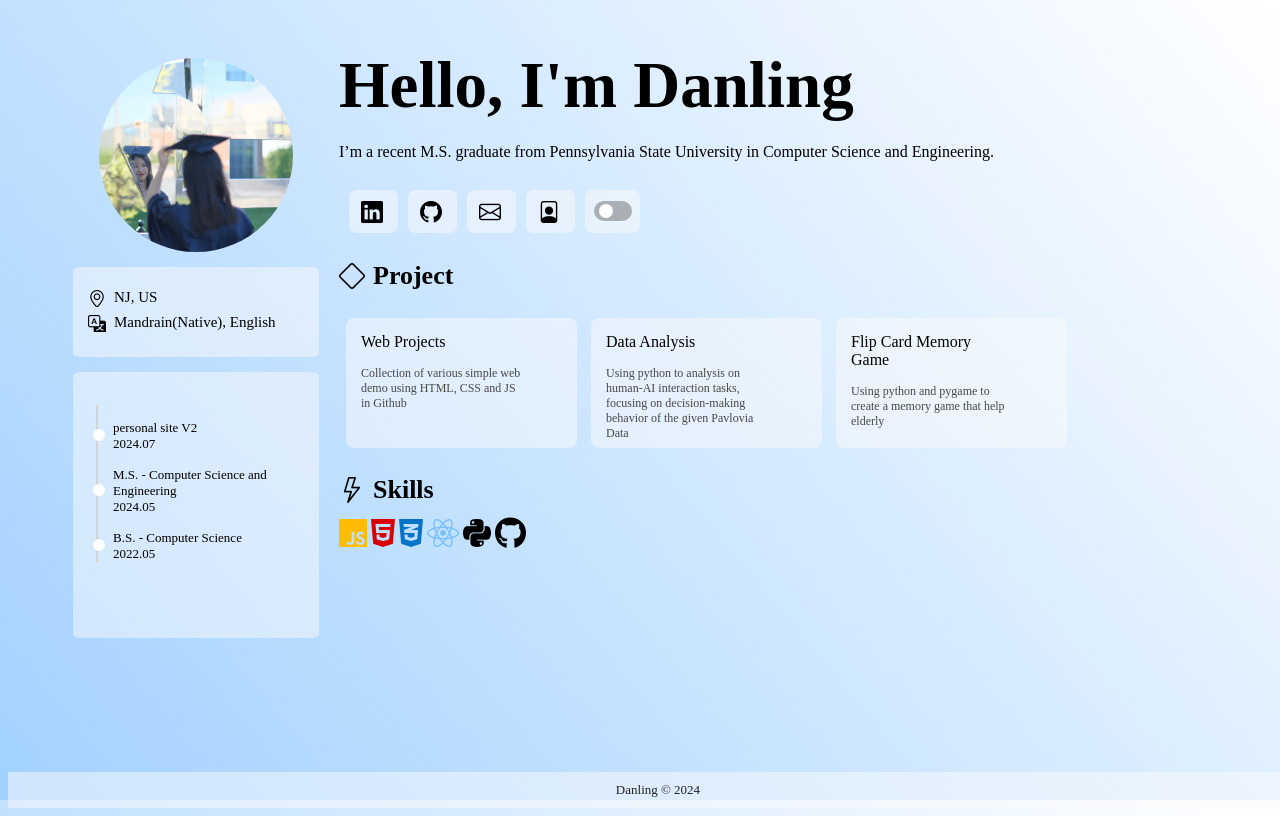
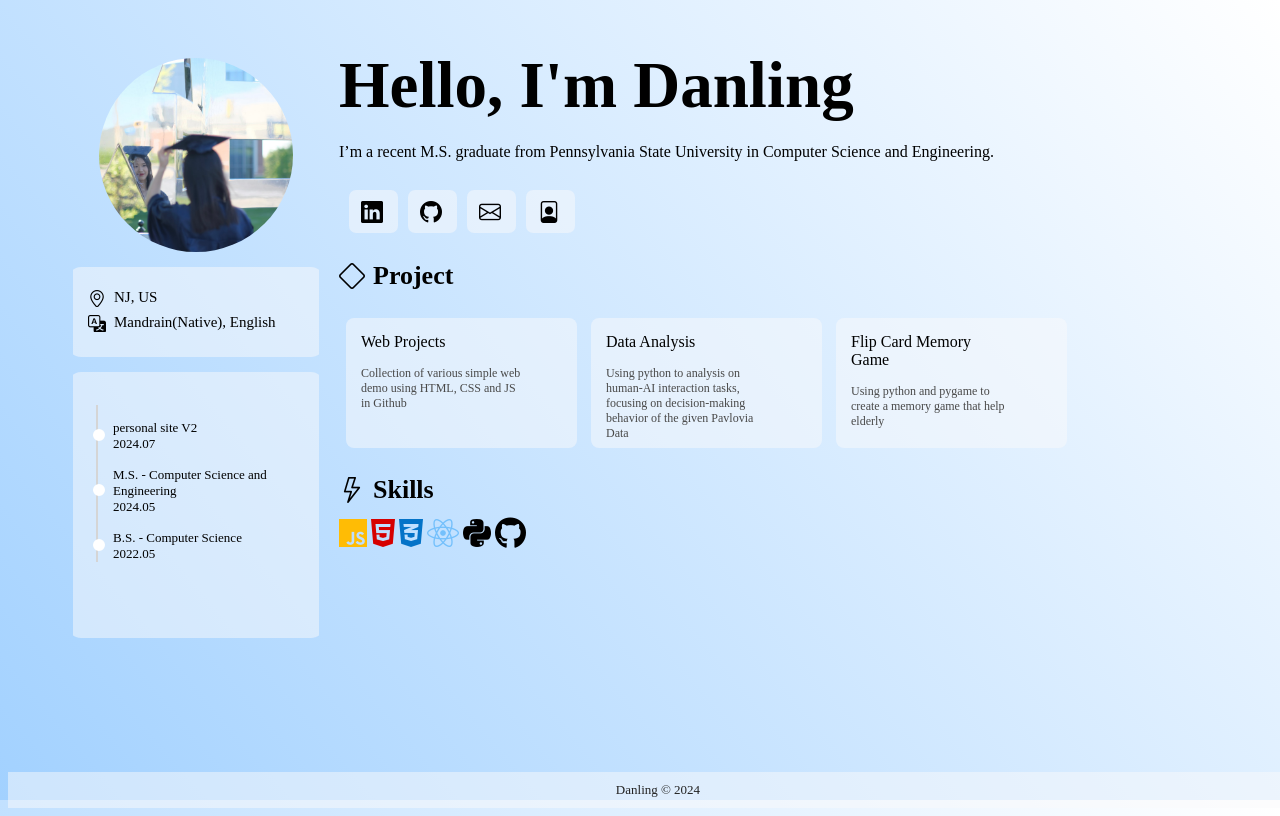
Before and after one commit to jdl15/jdl15.github.io, a plain HTML site: page index.html in a window 1280 px wide. Shown: the top 816 px of the page. Drawn offline with nearby package versions, Linux system fonts and the light colour scheme.

Commit message:
comment out the dark mode for now

```diff
--- a/index.html
+++ b/index.html
@@ -77,15 +77,16 @@
                         <i class="bi bi-file-person"></i>
                         <div class = "iconTip">Resume</div>
                     </a>
-                    <a class = "switch" href="javascript:void(0)">
+                    <!-- <a class = "switch iconItem" href="javascript:void(0)">
                         <div class = "onoffswitch">
                             <input type = "checkbox" name = "onoffswitch" class = "onoffswitch-checkbox" id = "myonoffswitch" checked>
                             <label class = "onoffswitch-label" for = "myonoffswitch">
                                 <span class = "onoffswitch-inner"></span>
                                 <span class = "onoffswitch-switch"></span>
                             </label>
+                            <div class = "iconTip">Mode</div>
                         </div>
-                    </a>
+                    </a> -->
                 </div>
             </header>
 
--- a/style.css
+++ b/style.css
@@ -1,4 +1,4 @@
-html[data-theme="Dark"] {
+/* html[data-theme="Dark"] {
     --main_text_color: #fff;
     --gradient:linear-gradient(120deg, rgb(133, 62, 255), #f76cc6 30%, rgb(255, 255, 255) 60%);
     --purple_text_color: #747bff;
@@ -13,24 +13,7 @@ html[data-theme="Dark"] {
     --back_filter: 0px;
     --back_filter_color: #000000;
     --fill:#ffffff;
-}
-
-
-::-webkit-scrollbar {
-    width: 0px;
-}
-
-::-webkit-scrollbar-thumb {
-    background-color: var(--main_text_color, #000000);
-    border-radius: 8px;
-    height: 20%;
-}
-
-::-webkit-scrollbar-track {
-    background-color: var(--main_bg_color, linear-gradient(50deg, #a2d0ff, #ffffff));
-}
-
-
+} */
 
 body {
     height: 100%;
```
